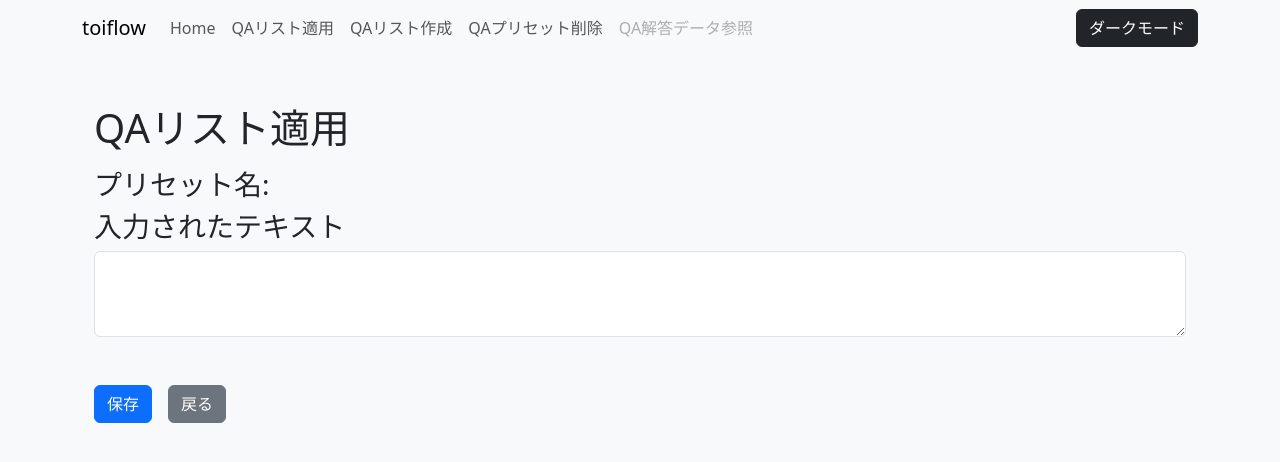
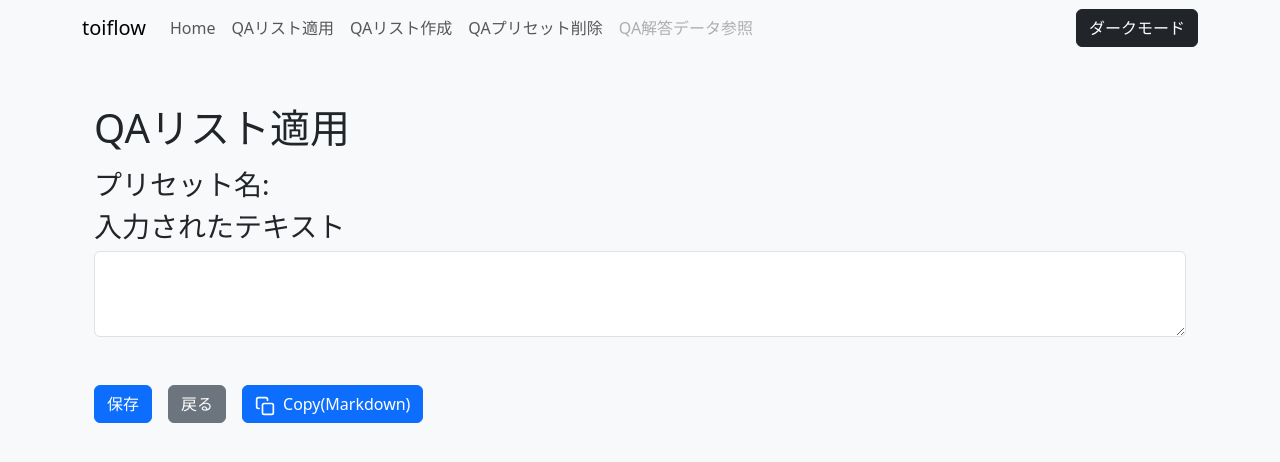
Before and after one commit to wasuken/toiflow, a Next.js app: page /result in a window 1280 px wide. Shown: the top 462 px of the page. Built offline with nearby package versions, Linux system fonts and the light colour scheme.

Commit message:
コピペボタン実装

```diff
--- a/package.json
+++ b/package.json
@@ -14,7 +14,8 @@
     "next": "15.0.3",
     "react": "19.0.0-rc-66855b96-20241106",
     "react-bootstrap": "^2.10.5",
-    "react-dom": "19.0.0-rc-66855b96-20241106"
+    "react-dom": "19.0.0-rc-66855b96-20241106",
+    "react-icons": "^5.3.0"
   },
   "devDependencies": {
     "@types/node": "^20",
--- /dev/null
+++ b/src/components/CopyButton.tsx
@@ -0,0 +1,30 @@
+import React, { useState } from 'react';
+import { FiCopy } from 'react-icons/fi';
+import Button from 'react-bootstrap/Button';
+
+const CopyButton: React.FC<{ textToCopy: string }> = ({ textToCopy }) => {
+  const [copied, setCopied] = useState(false);
+
+  const handleCopy = async () => {
+    try {
+      await navigator.clipboard.writeText(textToCopy); // クリップボードにコピー
+      setCopied(true);
+      setTimeout(() => setCopied(false), 2000); // 2秒後に状態をリセット
+    } catch (err) {
+      console.error('コピーに失敗しました:', err);
+    }
+  };
+
+  return (
+    <Button
+      variant={copied ? 'success' : 'primary'} // コピー済みの場合、ボタン色を変更
+      onClick={handleCopy}
+      className='ms-3'
+    >
+      <FiCopy size={20} style={{ marginRight: 8 }} />
+      {copied ? 'Copied!' : 'Copy(Markdown)'}
+    </Button>
+  );
+};
+
+export default CopyButton;
--- a/src/components/QAPresetResult.tsx
+++ b/src/components/QAPresetResult.tsx
@@ -1,5 +1,6 @@
-import React from 'react';
+import React, { useCallback } from 'react';
 import { ListGroup, Form, Button } from 'react-bootstrap';
+import CopyButton from './CopyButton';
 
 interface QAPresetResultProps {
   presetName: string;
@@ -22,6 +23,24 @@ const QAPresetResult: React.FC<QAPresetResultProps> = ({
   onSave,
   onBack,
 }) => {
+  const genTextToCopy = useCallback(() => {
+    let qrst = '';
+    for (let i = 0; i < qaList.length; i++) {
+      qrst += `- Q. ${qaList[i]}
+  - A. ${answers[i]}
+`;
+    }
+    const textToCopy = `# テキスト
+
+${text}
+
+# QA
+
+${qrst}
+`;
+    return textToCopy;
+  }, [text, qaList, answers]);
+
   return (
     <div className='mt-3'>
       <h3>プリセット名: {presetName}</h3>
@@ -53,6 +72,7 @@ const QAPresetResult: React.FC<QAPresetResultProps> = ({
         <Button variant='secondary' className='ms-3' onClick={onBack}>
           戻る
         </Button>
+        <CopyButton textToCopy={genTextToCopy()} />
       </div>
     </div>
   );
```
Also changed, not shown: 1 other file (tests, documents, lock files or other folders).
